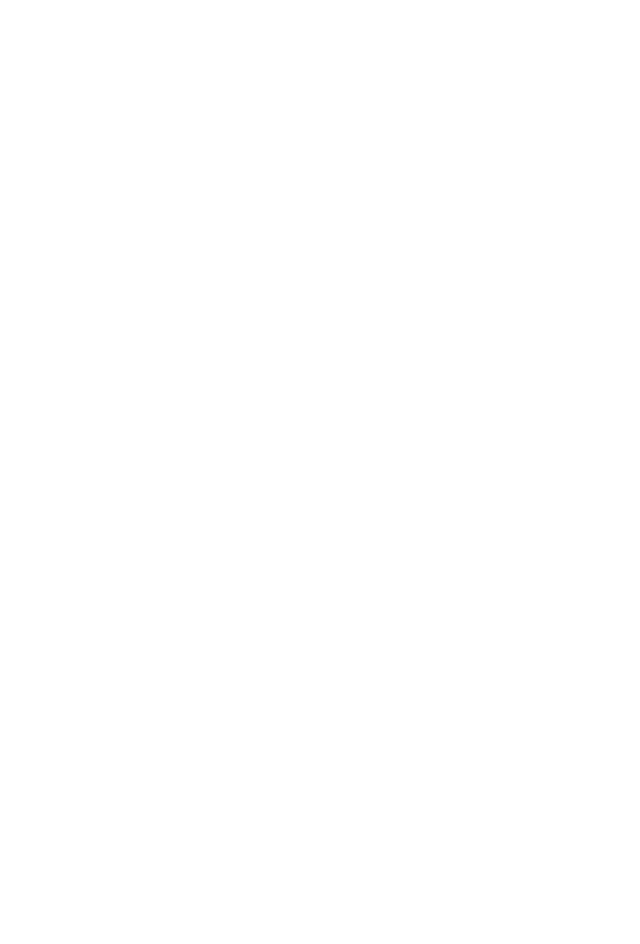
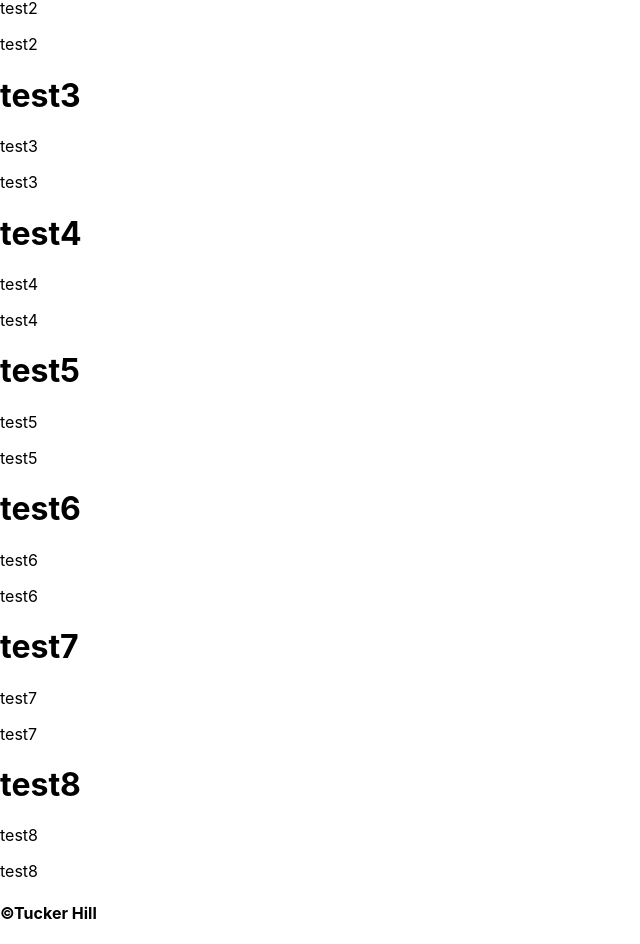
Before and after one commit to hill1635/hill-react-portfolio, a React (Create React App) app: page /portfolio in a window 1280 px wide. Shown: the part 358-1302 px from the top of the page, without its empty margins (0-640 px from the left). Before the commit the page ends 800 px from the top, so only its background shows below. Built offline with nearby package versions, Linux system fonts and the light colour scheme.

Commit message:
Projects.json file created as db for Project cards.  Project component imported into Portfolio.js and Project fragment added to function.  Projects.json imported into Project.js, projects mapped with basic layout of title, github, and deployed properties.

```diff
--- a/src/App.js
+++ b/src/App.js
@@ -5,7 +5,7 @@ import Footer from "./components/Footer";
 import Bio from "./components/pages/Bio";
 import Portfolio from "./components/pages/Portfolio";
 import Contact from "./components/pages/Contact";
-import './App.css';
+import "./App.css";
 
 function App() {
   return (
--- a/src/components/Project.js
+++ b/src/components/Project.js
@@ -0,0 +1,18 @@
+import React from "react";
+import projects from "../projects.json";
+
+function Project() {
+  return (
+    <div>
+      {projects.map((project) => (
+        <div>
+            <h1>{project.title}</h1>
+            <p>{project.github}</p>
+            <p>{project.deployed}</p>
+        </div>
+      ))}
+    </div>
+  );
+}
+
+export default Project;
--- a/src/components/pages/Portfolio.js
+++ b/src/components/pages/Portfolio.js
@@ -1,10 +1,11 @@
 import React from "react";
+import Project from "../Project";
 
 function Portfolio() {
     return (
         <div>
             <h1>Portfolio</h1>
-            {/* Project card props goes here */}
+            <Project />
         </div>
     );
 }
--- /dev/null
+++ b/src/projects.json
@@ -0,0 +1,50 @@
+[
+    {
+        "title": "test",
+        "img": "test",
+        "github": "test",
+        "deployed": "test"
+    },
+    {
+        "title": "test2",
+        "img": "test2",
+        "github" : "test2",
+        "deployed": "test2"
+    },
+    {
+        "title": "test3",
+        "img": "test3",
+        "github" : "test3",
+        "deployed": "test3"
+    },
+    {
+        "title": "test4",
+        "img": "test4",
+        "github" : "test4",
+        "deployed": "test4"
+    },
+    {
+        "title": "test5",
+        "img": "test5",
+        "github" : "test5",
+        "deployed": "test5"
+    },
+    {
+        "title": "test6",
+        "img": "test6",
+        "github" : "test6",
+        "deployed": "test6"
+    },
+    {
+        "title": "test7",
+        "img": "test7",
+        "github" : "test7",
+        "deployed": "test7"
+    },
+    {
+        "title": "test8",
+        "img": "test8",
+        "github" : "test8",
+        "deployed": "test8"
+    }
+]
```
